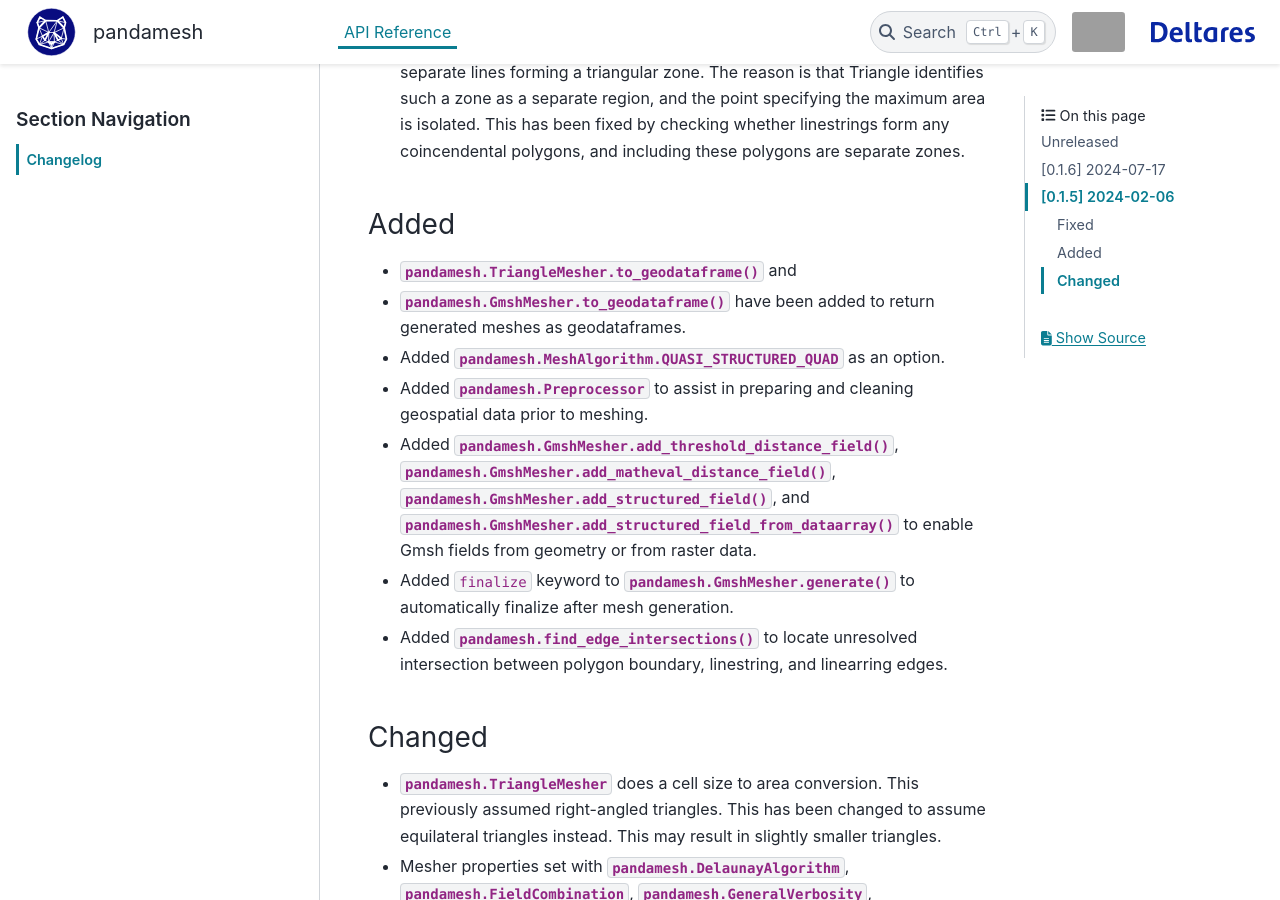
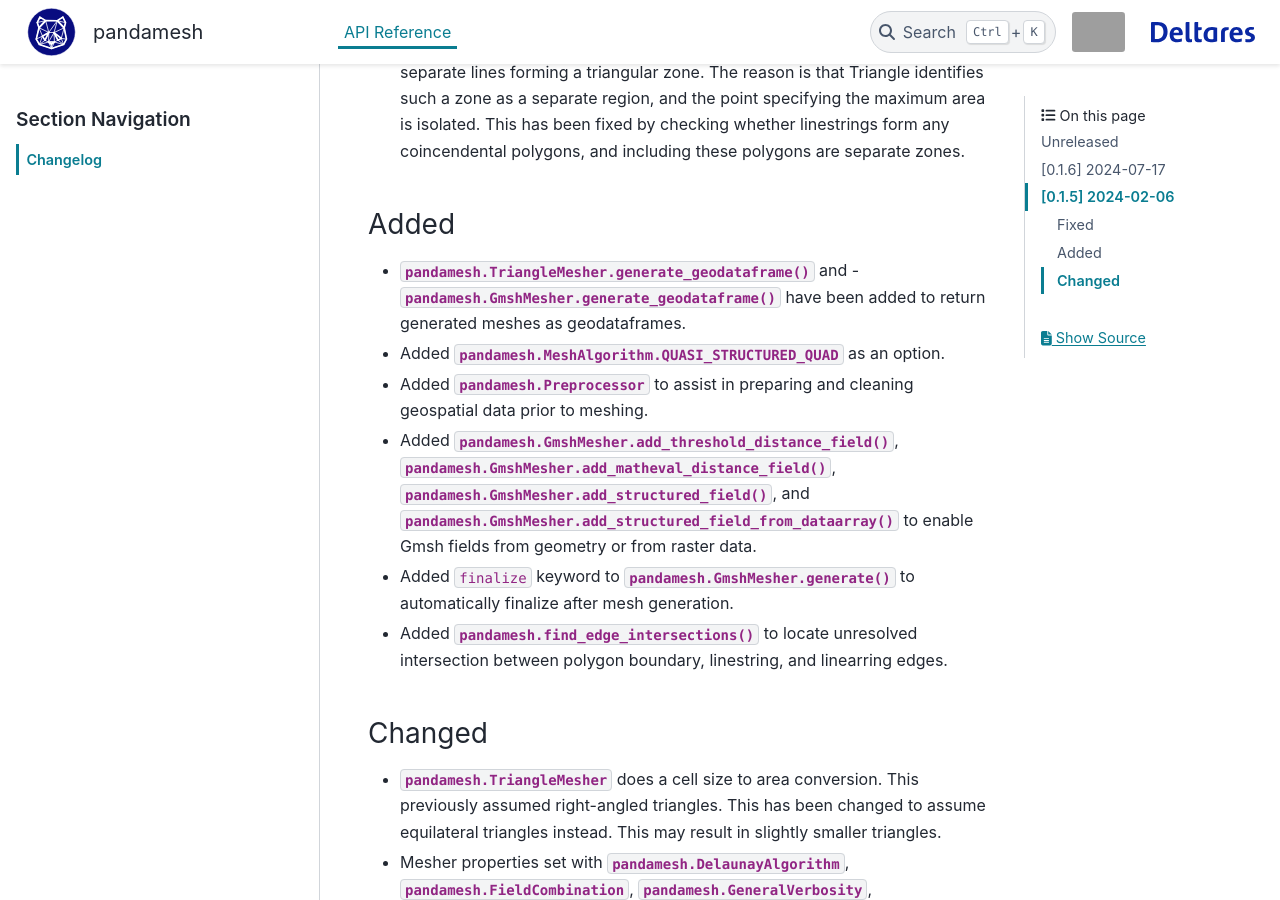
Before and after one commit to Deltares/pandamesh, a Sphinx documentation site: the page built from docs/api/changelog.rst, in a window 1280 px wide and 900 px high, scrolled down 475 px. Built offline with Sphinx 7.4.7 and the PyData theme 0.15.4, drawn with Linux system fonts in a browser that asks for light colours; pages that are not in the unit, such as notebooks, are missing from menus; grey boxes are pictures that could not be loaded.

Commit message:
Changelog: method name mistake

```diff
--- a/docs/api/changelog.rst
+++ b/docs/api/changelog.rst
@@ -23,9 +23,9 @@ Fixed
 Added
 ~~~~~
 
-- :meth:`pandamesh.TriangleMesher.to_geodataframe()` and
-- :meth:`pandamesh.GmshMesher.to_geodataframe()` have been added to return
-  generated meshes as geodataframes.
+- :meth:`pandamesh.TriangleMesher.generate_geodataframe()` and -
+  :meth:`pandamesh.GmshMesher.generate_geodataframe()` have been added to
+  return generated meshes as geodataframes.
 - Added :attr:`pandamesh.MeshAlgorithm.QUASI_STRUCTURED_QUAD` as an option.
 - Added :class:`pandamesh.Preprocessor` to assist in preparing and cleaning
   geospatial data prior to meshing.
```
